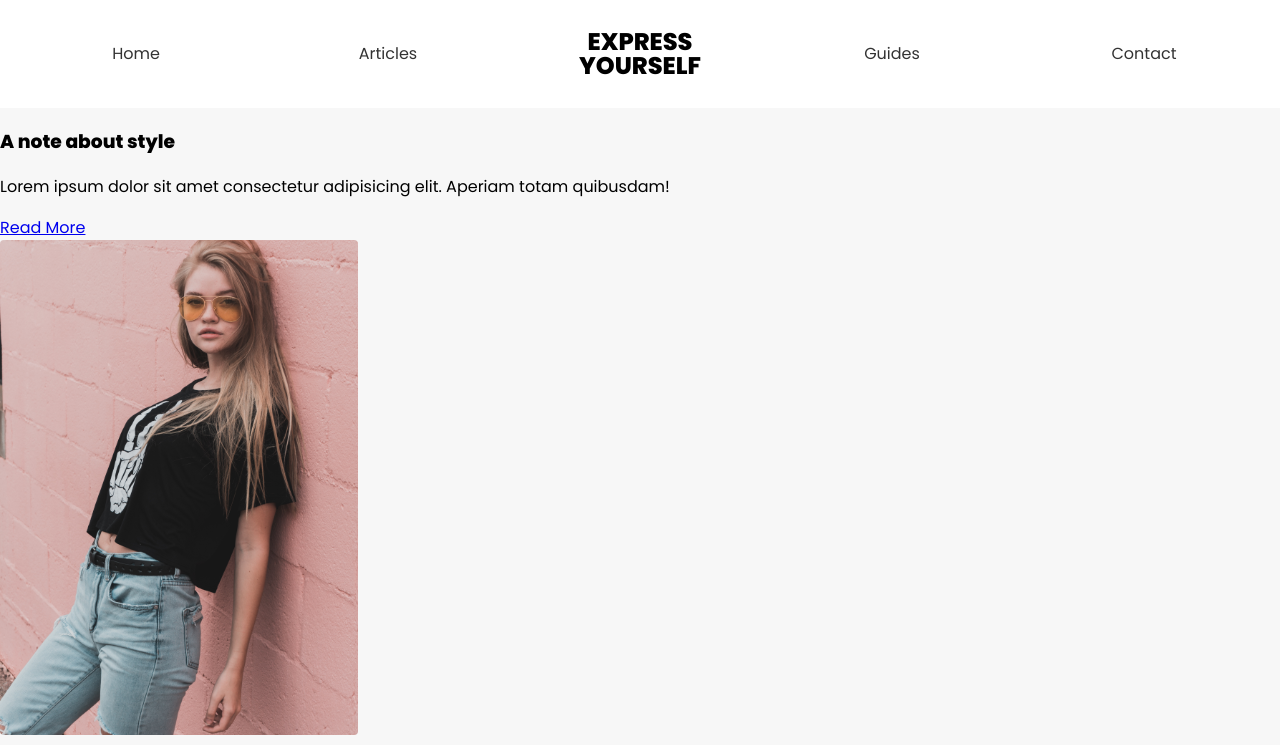
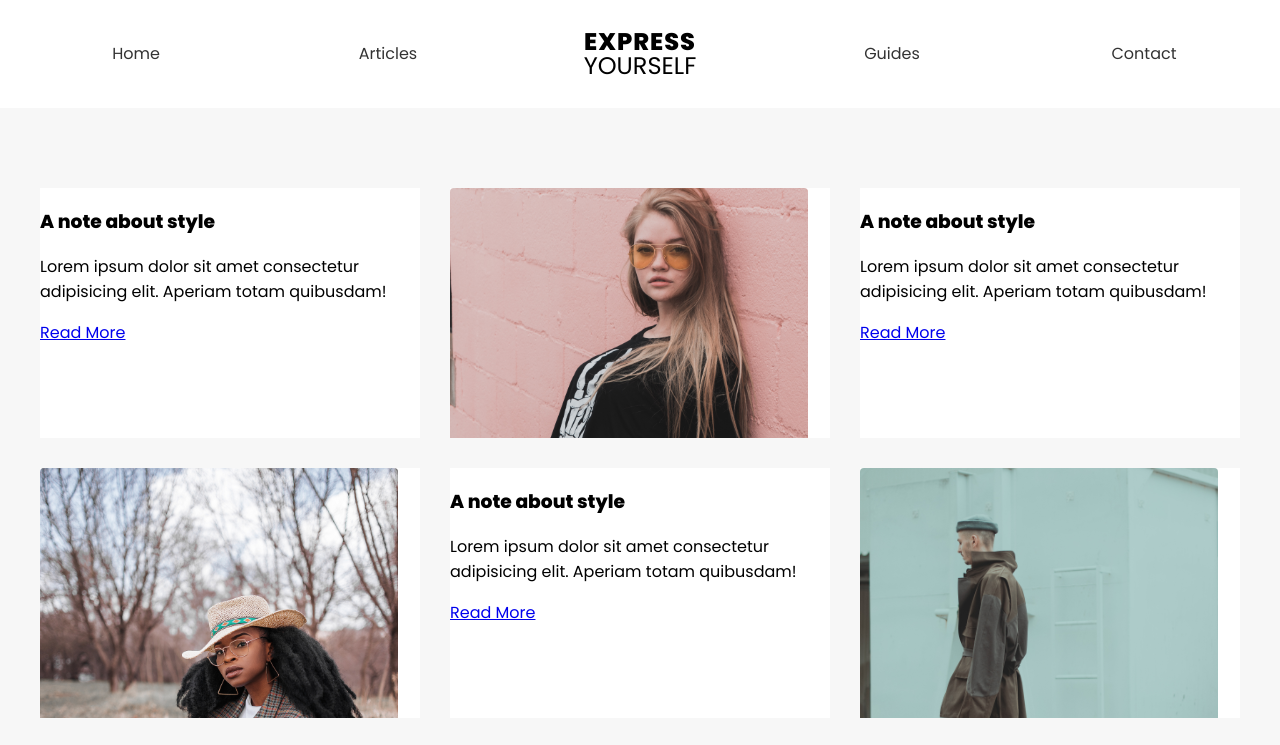
Before and after one commit to LillianLuzinsky/css-grid-layouts-starter-files, a plain HTML site: page 4 - masonry/index.html in a window 1280 px wide. Shown: the top 745 px of the page. Drawn offline with Linux system fonts and the light colour scheme.

Commit message:
learning masonry layout

```diff
--- a/4 - masonry/styles.css
+++ b/4 - masonry/styles.css
@@ -29,3 +29,35 @@ nav h1 {
   text-transform: uppercase;
   line-height: 1em;
 }
+
+nav h1 div:first-child {
+  font-weight: 800;
+  letter-spacing: 1px;
+}
+
+nav h1 div:last-child {
+  font-weight: 400;
+}
+
+main {
+  max-width: 1200px;
+  margin: 60px auto;
+  padding: 20px;
+  display: grid;
+  grid-template-columns: 1fr 1fr 1fr;
+  grid-auto-rows: 250px;
+  gap: 30px;
+}
+
+main div {
+  overflow: hidden;
+  background-color: white;
+}
+
+img {
+  transition: transform 300ms ease;
+}
+
+img:hover {
+  transform: scale(1.1);
+}
```
